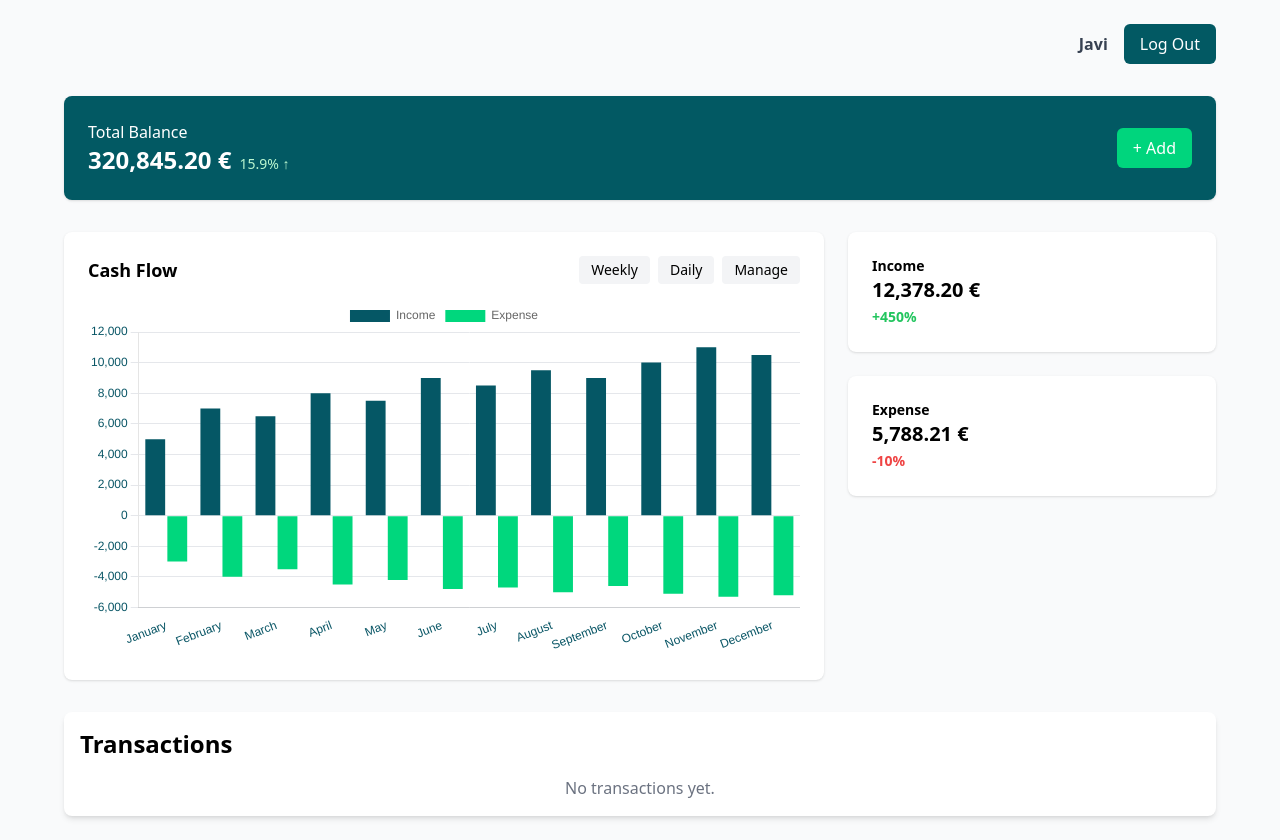
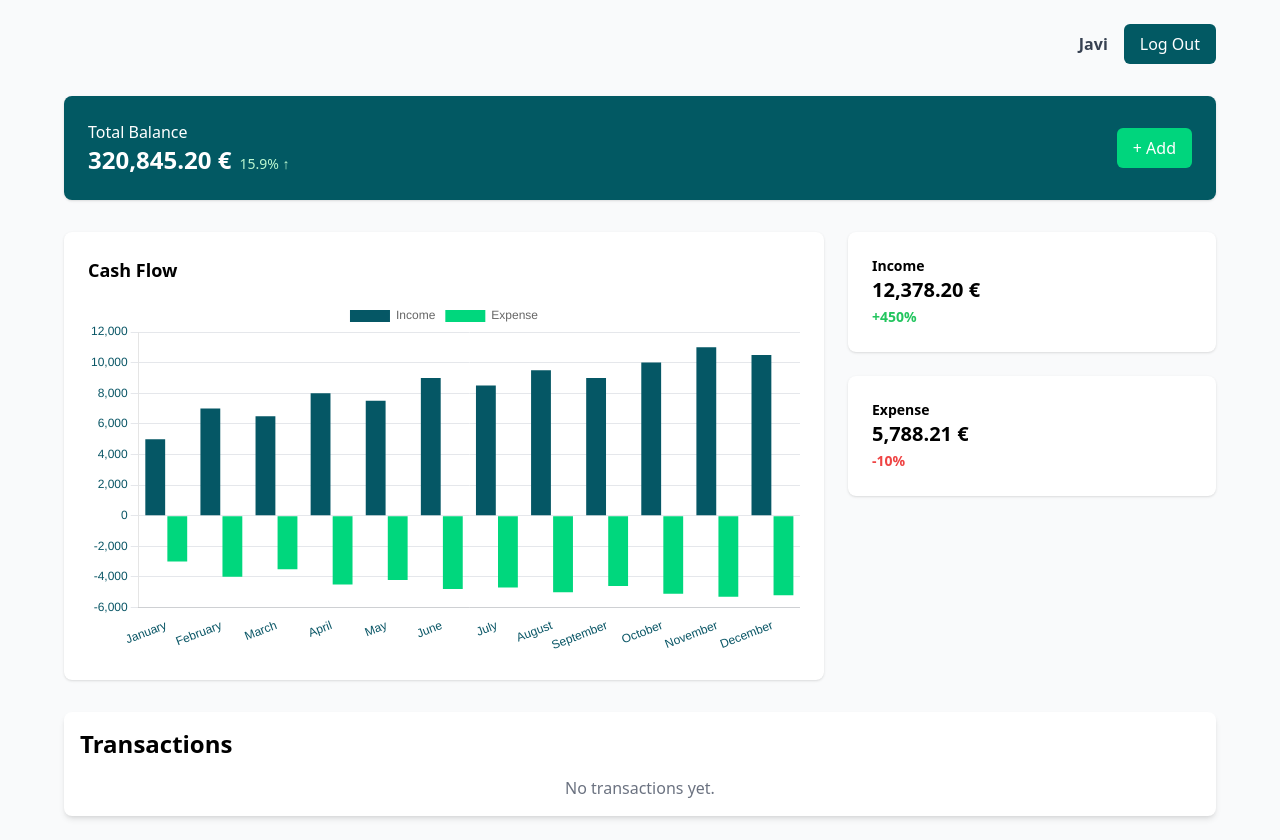
Before and after one commit to jfernandezcl/personal-finance, a React (Vite) app in the folder frontend/: page /dashboard in a window 1280 px wide. Built offline with nearby package versions, Linux system fonts and the light colour scheme; the HTML template or start-up script is replaced by a standard one.

Commit message:
fix: removed buttons from the grahp

```diff
--- a/frontend/src/components/CashFlowChart.jsx
+++ b/frontend/src/components/CashFlowChart.jsx
@@ -34,12 +34,6 @@ export default function CashFlowChart() {
     <div className="bg-white rounded-lg shadow p-6 col-span-2">
       <div className="flex items-center justify-between mb-4">
         <h2 className="text-lg font-semibold text-black">Cash Flow</h2>
-        <div className="flex space-x-2 text-sm text-gray-500">
-          <button className="px-3 py-1 bg-gray-100 text-black rounded hover:bg-gray-200">Weekly</button>
-          <button className="px-3 py-1 bg-gray-100 text-black rounded hover:bg-gray-200">Daily</button>
-          <button className="px-3 py-1 bg-gray-100 text-black rounded hover:bg-gray-200">Manage</button>
-
-        </div>
       </div>
       <Bar data={dataBar} options={optionsBar} />
     </div>
```
